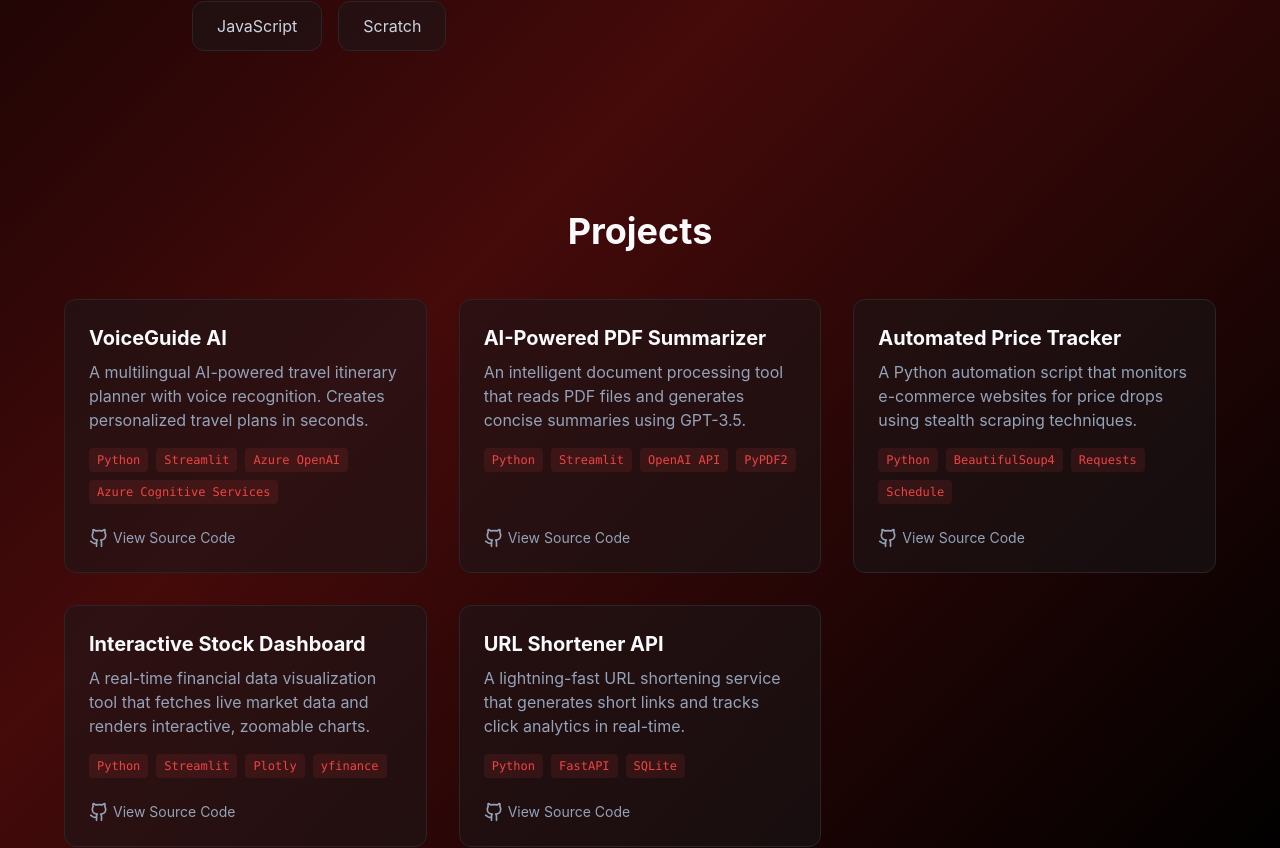
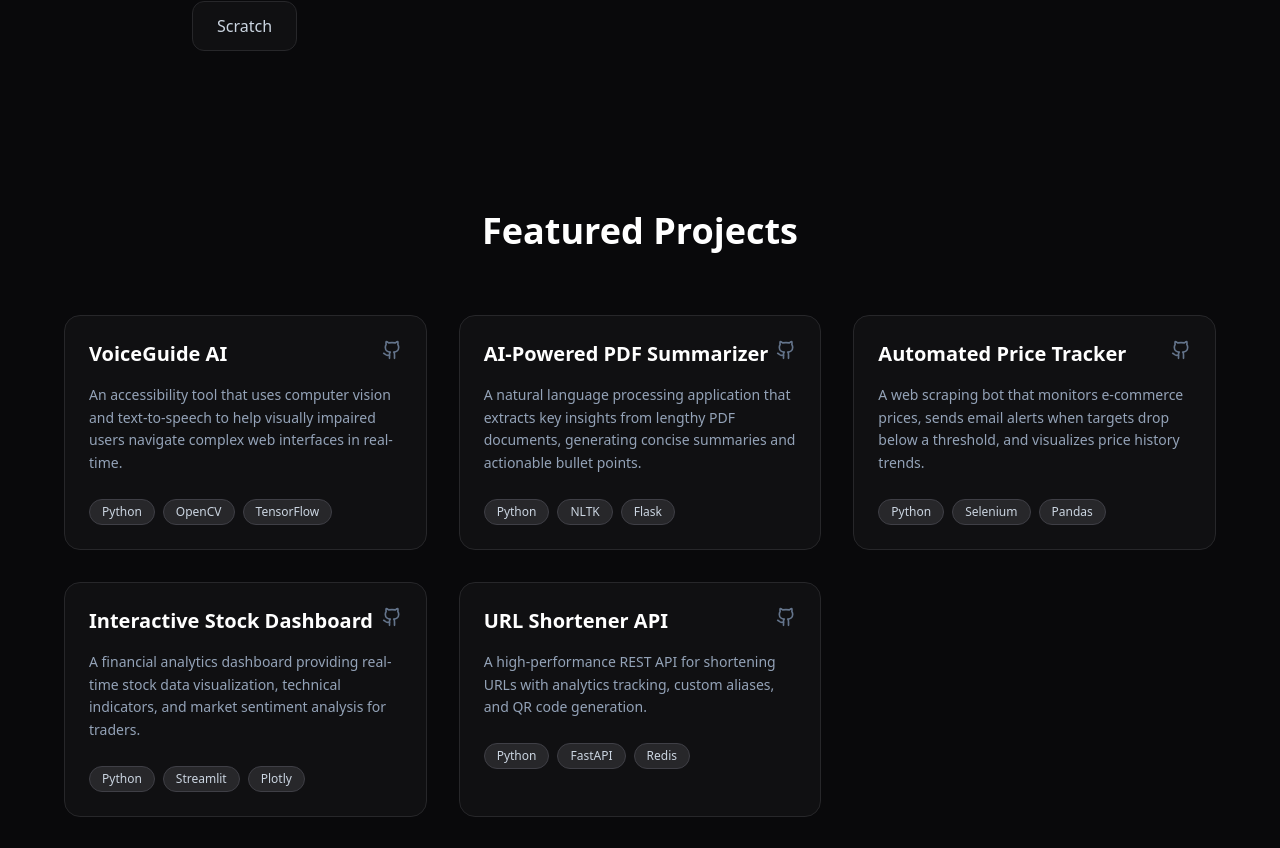
Before and after one commit to DhanushKrishna4/My-Portfolio, a React (Vite) app: page / in a window 1280 px wide. Shown: the part 1299-2147 px from the top of the page. Built offline with nearby package versions, Linux system fonts and the light colour scheme.

Commit message:
feat: add staggered fade-up animation to project cards

```diff
--- a/src/components/Projects.jsx
+++ b/src/components/Projects.jsx
@@ -1,41 +1,36 @@
 import React from 'react';
-import { ExternalLink, Github } from 'lucide-react';
+import { Github, ExternalLink } from 'lucide-react';
 
 const projects = [
   {
     title: "VoiceGuide AI",
-    description: "A multilingual AI-powered travel itinerary planner with voice recognition. Creates personalized travel plans in seconds.",
-    tech: ["Python", "Streamlit", "Azure OpenAI", "Azure Cognitive Services"],
-    github: "https://github.com/DhanushKrishna4/VoiceGuideAI",
-    live: "#"
+    description: "An accessibility tool that uses computer vision and text-to-speech to help visually impaired users navigate complex web interfaces in real-time.",
+    tags: ["Python", "OpenCV", "TensorFlow"],
+    github: "https://github.com/dhanushkrishna4/VoiceGuide-AI"
   },
   {
     title: "AI-Powered PDF Summarizer",
-    description: "An intelligent document processing tool that reads PDF files and generates concise summaries using GPT-3.5.",
-    tech: ["Python", "Streamlit", "OpenAI API", "PyPDF2"],
-    github: "https://github.com/DhanushKrishna4/AI-Summarizer",
-    live: "#"
+    description: "A natural language processing application that extracts key insights from lengthy PDF documents, generating concise summaries and actionable bullet points.",
+    tags: ["Python", "NLTK", "Flask"],
+    github: "https://github.com/dhanushkrishna4/PDF-Summarizer"
   },
   {
     title: "Automated Price Tracker",
-    description: "A Python automation script that monitors e-commerce websites for price drops using stealth scraping techniques.",
-    tech: ["Python", "BeautifulSoup4", "Requests", "Schedule"],
-    github: "https://github.com/DhanushKrishna4/Price-Tracker",
-    live: "#"
+    description: "A web scraping bot that monitors e-commerce prices, sends email alerts when targets drop below a threshold, and visualizes price history trends.",
+    tags: ["Python", "Selenium", "Pandas"],
+    github: "https://github.com/dhanushkrishna4/Price-Tracker"
   },
   {
     title: "Interactive Stock Dashboard",
-    description: "A real-time financial data visualization tool that fetches live market data and renders interactive, zoomable charts.",
-    tech: ["Python", "Streamlit", "Plotly", "yfinance"],
-    github: "https://github.com/DhanushKrishna4/Stock-Dashboard",
-    live: "#"
+    description: "A financial analytics dashboard providing real-time stock data visualization, technical indicators, and market sentiment analysis for traders.",
+    tags: ["Python", "Streamlit", "Plotly"],
+    github: "https://github.com/dhanushkrishna4/Stock-Dashboard"
   },
   {
     title: "URL Shortener API",
-    description: "A lightning-fast URL shortening service that generates short links and tracks click analytics in real-time.",
-    tech: ["Python", "FastAPI", "SQLite"],
-    github: "https://github.com/DhanushKrishna4/URL-Shortener",
-    live: "#"
+    description: "A high-performance REST API for shortening URLs with analytics tracking, custom aliases, and QR code generation.",
+    tags: ["Python", "FastAPI", "Redis"],
+    github: "https://github.com/dhanushkrishna4/URL-Shortener"
   }
 ];
 
@@ -43,34 +38,44 @@ const Projects = () => {
   return (
     <section id="projects" className="py-20 px-4 relative z-10">
       <div className="max-w-6xl mx-auto">
-        <h2 className="text-4xl font-bold mb-12 text-center">Projects</h2>
+        <h2 className="text-4xl font-bold mb-16 text-center">Featured Projects</h2>
+
         <div className="grid grid-cols-1 md:grid-cols-2 lg:grid-cols-3 gap-8">
           {projects.map((project, index) => (
             <div
               key={index}
-              className="bg-zinc-900/50 border border-zinc-800 rounded-xl overflow-hidden hover:border-red-900/50 transition-colors p-6 flex flex-col justify-between"
+              className="bg-zinc-900/50 border border-zinc-800 rounded-2xl p-6 hover:border-red-900/50 transition-all group animate-fade-in-up"
+              style={{ animationDelay: `${index * 150}ms` }}
             >
-              <div>
-                <h3 className="text-xl font-bold mb-2">{project.title}</h3>
-                <p className="text-slate-400 mb-4">{project.description}</p>
-                <div className="flex flex-wrap gap-2 mb-6">
-                  {project.tech.map((tech, i) => (
-                    <span key={i} className="text-xs font-mono text-red-500 bg-red-500/10 px-2 py-1 rounded">
-                      {tech}
-                    </span>
-                  ))}
+              <div className="flex justify-between items-start mb-4">
+                <h3 className="text-xl font-bold group-hover:text-red-500 transition-colors">
+                  {project.title}
+                </h3>
+                <div className="flex gap-3">
+                  <a
+                    href={project.github}
+                    target="_blank"
+                    rel="noopener noreferrer"
+                    className="text-slate-500 hover:text-white transition-colors"
+                  >
+                    <Github size={20} />
+                  </a>
                 </div>
               </div>
-              <div className="flex gap-4">
-                <a
-                  href={project.github}
-                  target="_blank"
-                  rel="noopener noreferrer"
-                  className="text-slate-400 hover:text-white transition-colors flex items-center gap-1"
-                >
-                  <Github size={20} />
-                  <span className="text-sm">View Source Code</span>
-                </a>
+
+              <p className="text-slate-400 mb-6 text-sm leading-relaxed">
+                {project.description}
+              </p>
+
+              <div className="flex flex-wrap gap-2 mt-auto">
+                {project.tags.map((tag, i) => (
+                  <span
+                    key={i}
+                    className="px-3 py-1 bg-zinc-800 rounded-full text-xs text-slate-300 border border-zinc-700"
+                  >
+                    {tag}
+                  </span>
+                ))}
               </div>
             </div>
           ))}
--- a/src/index.css
+++ b/src/index.css
@@ -3,65 +3,27 @@
 @tailwind utilities;
 
 :root {
-  color-scheme: dark;
-}
-
-* {
-  margin: 0;
-  padding: 0;
-  box-sizing: border-box;
-}
-
-html {
-  scroll-behavior: smooth;
-  /* FLIPPED: Linear gradient now runs Top-Left to Bottom-Right */
-  background: linear-gradient(
-    135deg,
-    #000000 0%,
-    #000000 15%,
-    #450a0a 50%,
-    #000000 85%,
-    #000000 100%
-  );
-  background-attachment: scroll;
+  background-color: #09090b;
+  color: #ffffff;
 }
 
 body {
-  background: transparent;
-  color: #f8fafc;
-  font-family: "Inter", system-ui, -apple-system, sans-serif;
-  min-height: 100vh;
   overflow-x: hidden;
 }
 
-#root {
-  min-height: 100vh;
+/* Add this Animation Section */
+@keyframes fadeInUp {
+  from {
+    opacity: 0;
+    transform: translateY(40px);
+  }
+  to {
+    opacity: 1;
+    transform: translateY(0);
+  }
 }
 
-/* NO CHANGES: Keeping your current shooting star logic exactly as is */
-.shooting-star {
-  position: fixed;
-  z-index: 5;
-  width: 2px;
-  height: 2px;
-  background: linear-gradient(90deg, rgba(255, 255, 255, 0.8), transparent);
-  box-shadow: 0 0 10px 2px rgba(185, 28, 28, 0.8);
-  border-radius: 50%;
-  opacity: 0;
-  transform: rotate(45deg);
-  animation: shoot linear infinite;
+.animate-fade-in-up {
+  opacity: 0; /* Start invisible */
+  animation: fadeInUp 0.8s cubic-bezier(0.16, 1, 0.3, 1) forwards;
 }
-
-@keyframes shoot {
-  0% {
-    transform: rotate(45deg) translateX(0);
-    opacity: 1;
-  }
-  70% {
-    opacity: 1;
-  }
-  100% {
-    transform: rotate(45deg) translateX(1200px);
-    opacity: 0;
-  }
-}
```
